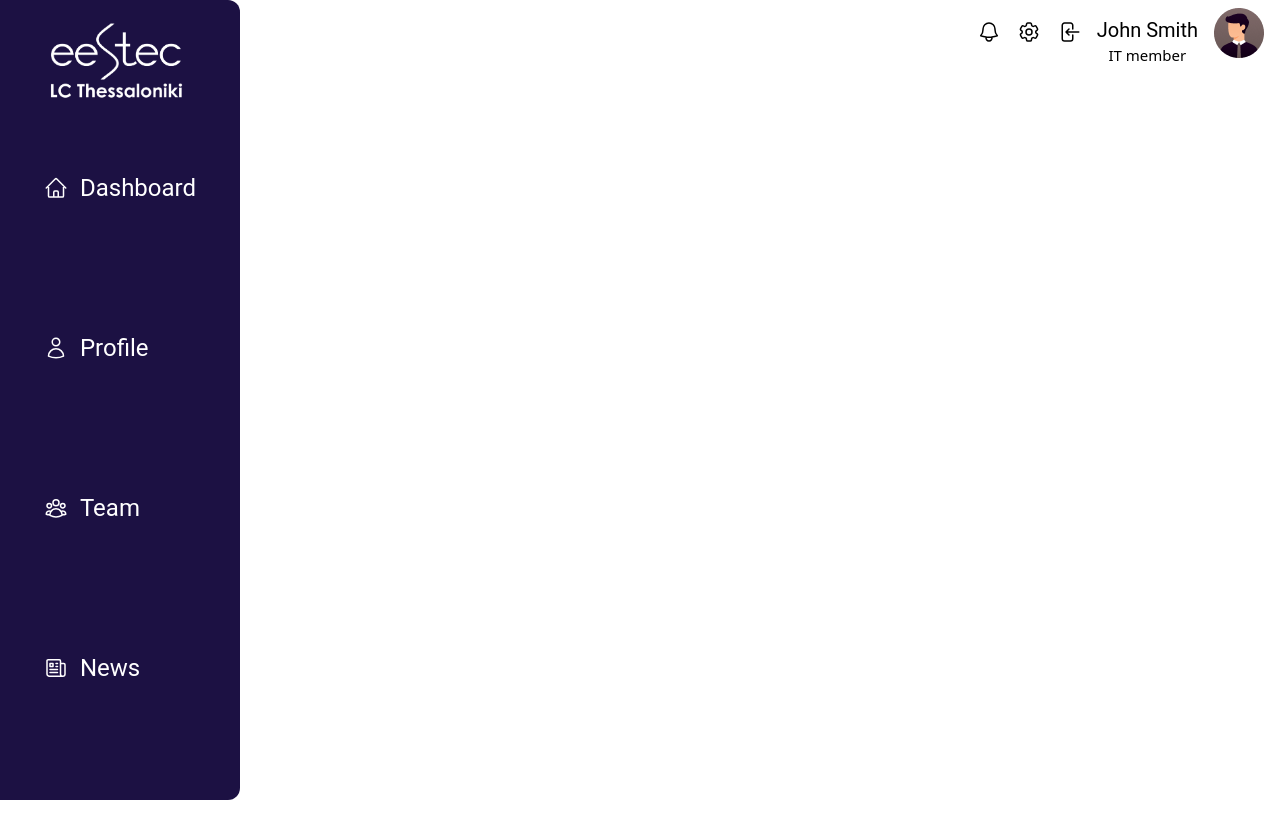
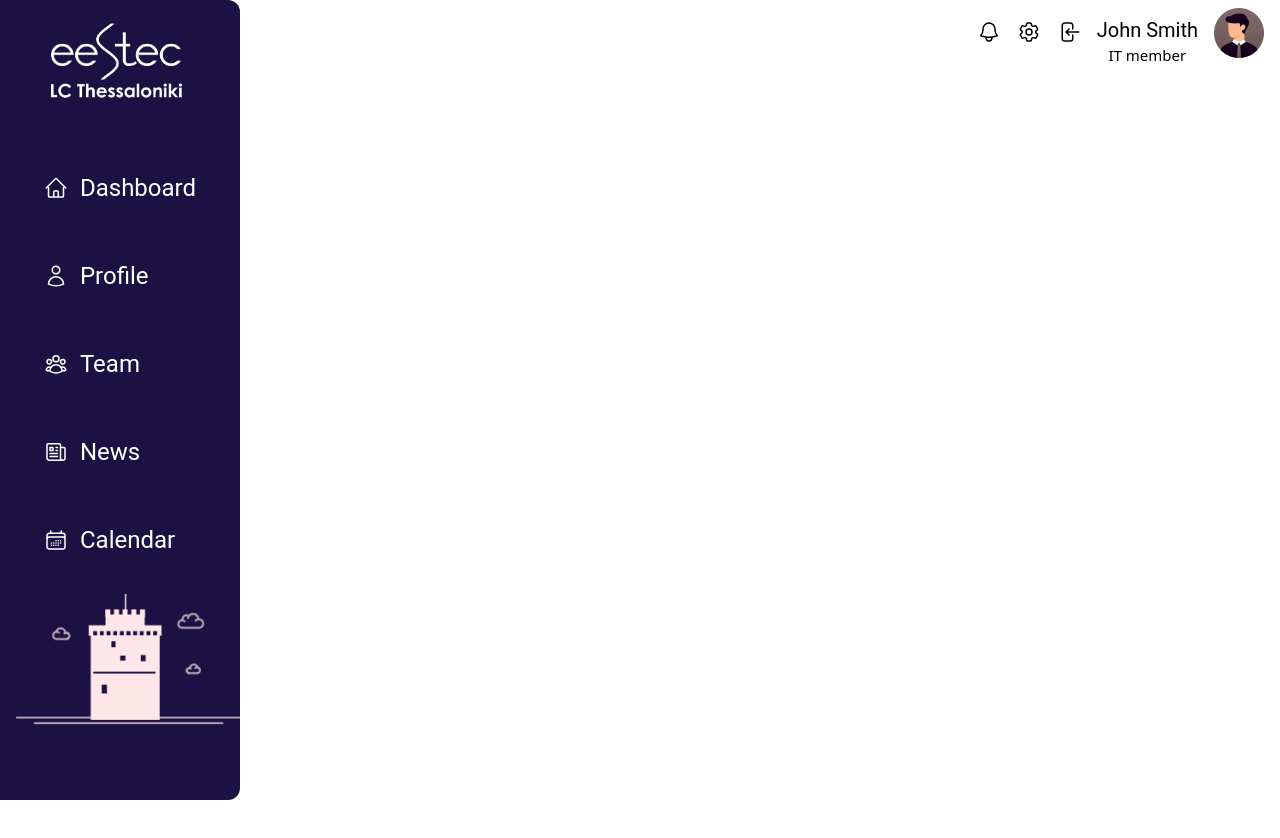
Before and after one commit to Zatrazemis/EESTEC-2023, a React (Vite) app in the folder eestec-dashboard/: page / in a window 1280 px wide. Shown: the top 838 px of the page. After the commit the page ends 800 px from the top, so only its background shows below. Built offline with nearby package versions, Linux system fonts and the light colour scheme.

Commit message:
Solved scroll issue

```diff
--- a/eestec-dashboard/src/components/Sidebar.jsx
+++ b/eestec-dashboard/src/components/Sidebar.jsx
@@ -4,13 +4,13 @@ import { ThemeContext } from '../App';
 const Sidebar = () => {
   const theme = useContext(ThemeContext);
   return (
-    <div className="w-60 bg-sidebar h-screen rounded-tr-xl rounded-br-xl">
+    <div className="w-60 bg-sidebar h-screen static  overflow-hidden rounded-tr-xl rounded-br-xl">
       <div className='w-44 ml-7 mb-10'>
         <a href='#'>
           <img src="src\assets\LC_Thessaloniki_white.png" alt="" />
         </a>
       </div>
-      <div className="flex justify-center items-center font-sans text-2xl text-left text-white ">
+      <div className="flex justify-center font-sans text-2xl text-left text-white ">
         <ul className=''>
           <div className="flex items-center border-8  border-transparent hover:border-hover hover:text-white hover:bg-hover hover:rounded-xl ">
 
@@ -23,7 +23,7 @@ const Sidebar = () => {
               </li>
             </a>
           </div>
-          <div className="flex items-center border-8  border-transparent hover:border-hover hover:text-white hover:bg-hover hover:rounded-xl mt-28">
+          <div className="flex items-center border-8  border-transparent hover:border-hover hover:text-white hover:bg-hover hover:rounded-xl mt-10">
           <svg xmlns="http://www.w3.org/2000/svg" fill="none" viewBox="0 0 24 24" stroke-width="1.5" stroke="currentColor" class="w-6 h-6">
   <path stroke-linecap="round" stroke-linejoin="round" d="M15.75 6a3.75 3.75 0 11-7.5 0 3.75 3.75 0 017.5 0zM4.501 20.118a7.5 7.5 0 0114.998 0A17.933 17.933 0 0112 21.75c-2.676 0-5.216-.584-7.499-1.632z" />
 </svg>
@@ -34,7 +34,7 @@ const Sidebar = () => {
             </li>
           </a>
           </div>
-          <div className="flex items-center border-8 border-transparent hover:border-hover hover:text-white hover:bg-hover hover:rounded-xl mt-28">
+          <div className="flex items-center border-8 border-transparent hover:border-hover hover:text-white hover:bg-hover hover:rounded-xl mt-10">
           <svg xmlns="http://www.w3.org/2000/svg" fill="none" viewBox="0 0 24 24" stroke-width="1.5" stroke="currentColor" class="w-6 h-6">
   <path stroke-linecap="round" stroke-linejoin="round" d="M18 18.72a9.094 9.094 0 003.741-.479 3 3 0 00-4.682-2.72m.94 3.198l.001.031c0 .225-.012.447-.037.666A11.944 11.944 0 0112 21c-2.17 0-4.207-.576-5.963-1.584A6.062 6.062 0 016 18.719m12 0a5.971 5.971 0 00-.941-3.197m0 0A5.995 5.995 0 0012 12.75a5.995 5.995 0 00-5.058 2.772m0 0a3 3 0 00-4.681 2.72 8.986 8.986 0 003.74.477m.94-3.197a5.971 5.971 0 00-.94 3.197M15 6.75a3 3 0 11-6 0 3 3 0 016 0zm6 3a2.25 2.25 0 11-4.5 0 2.25 2.25 0 014.5 0zm-13.5 0a2.25 2.25 0 11-4.5 0 2.25 2.25 0 014.5 0z" />
 </svg>
@@ -45,7 +45,7 @@ const Sidebar = () => {
             </li>
           </a>
           </div>
-          <div className="flex items-center border-8 border-transparent hover:border-hover hover:text-white hover:bg-hover hover:rounded-xl mt-28">
+          <div className="flex items-center border-8 border-transparent hover:border-hover hover:text-white hover:bg-hover hover:rounded-xl mt-10">
           <svg xmlns="http://www.w3.org/2000/svg" fill="none" viewBox="0 0 24 24" stroke-width="1.5" stroke="currentColor" class="w-6 h-6">
   <path stroke-linecap="round" stroke-linejoin="round" d="M12 7.5h1.5m-1.5 3h1.5m-7.5 3h7.5m-7.5 3h7.5m3-9h3.375c.621 0 1.125.504 1.125 1.125V18a2.25 2.25 0 01-2.25 2.25M16.5 7.5V18a2.25 2.25 0 002.25 2.25M16.5 7.5V4.875c0-.621-.504-1.125-1.125-1.125H4.125C3.504 3.75 3 4.254 3 4.875V18a2.25 2.25 0 002.25 2.25h13.5M6 7.5h3v3H6v-3z" />
 </svg>
@@ -56,7 +56,7 @@ const Sidebar = () => {
             </li>
           </a>
           </div>
-          <div className="flex items-center border-8 border-transparent hover:border-hover hover:text-white hover:bg-hover hover:rounded-xl mt-28">
+          <div className="flex items-center border-8 border-transparent hover:border-hover hover:text-white hover:bg-hover hover:rounded-xl mt-10">
           <svg xmlns="http://www.w3.org/2000/svg" fill="none" viewBox="0 0 24 24" stroke-width="1.5" stroke="currentColor" class="w-6 h-6">
   <path stroke-linecap="round" stroke-linejoin="round" d="M6.75 3v2.25M17.25 3v2.25M3 18.75V7.5a2.25 2.25 0 012.25-2.25h13.5A2.25 2.25 0 0121 7.5v11.25m-18 0A2.25 2.25 0 005.25 21h13.5A2.25 2.25 0 0021 18.75m-18 0v-7.5A2.25 2.25 0 015.25 9h13.5A2.25 2.25 0 0121 11.25v7.5m-9-6h.008v.008H12v-.008zM12 15h.008v.008H12V15zm0 2.25h.008v.008H12v-.008zM9.75 15h.008v.008H9.75V15zm0 2.25h.008v.008H9.75v-.008zM7.5 15h.008v.008H7.5V15zm0 2.25h.008v.008H7.5v-.008zm6.75-4.5h.008v.008h-.008v-.008zm0 2.25h.008v.008h-.008V15zm0 2.25h.008v.008h-.008v-.008zm2.25-4.5h.008v.008H16.5v-.008zm0 2.25h.008v.008H16.5V15z" />
 </svg>
@@ -69,6 +69,9 @@ const Sidebar = () => {
           </div>
         </ul>
       </div>
+      <div className='float-bottom w-80 h-3'>
+        <img src='src/assets/white-tower-box1_1.png' alt=''></img>
+      </div>
     </div>
   )
 }
--- a/eestec-dashboard/src/index.css
+++ b/eestec-dashboard/src/index.css
@@ -6,3 +6,7 @@
 .font-sans{
     font-family: 'Roboto', sans-serif;
 }
+
+.container::-webkit-scrollbar {
+    display: none;
+  }
```
Also changed, not shown: eestec-dashboard/src/assets/white-tower-box1_1.png (added).
